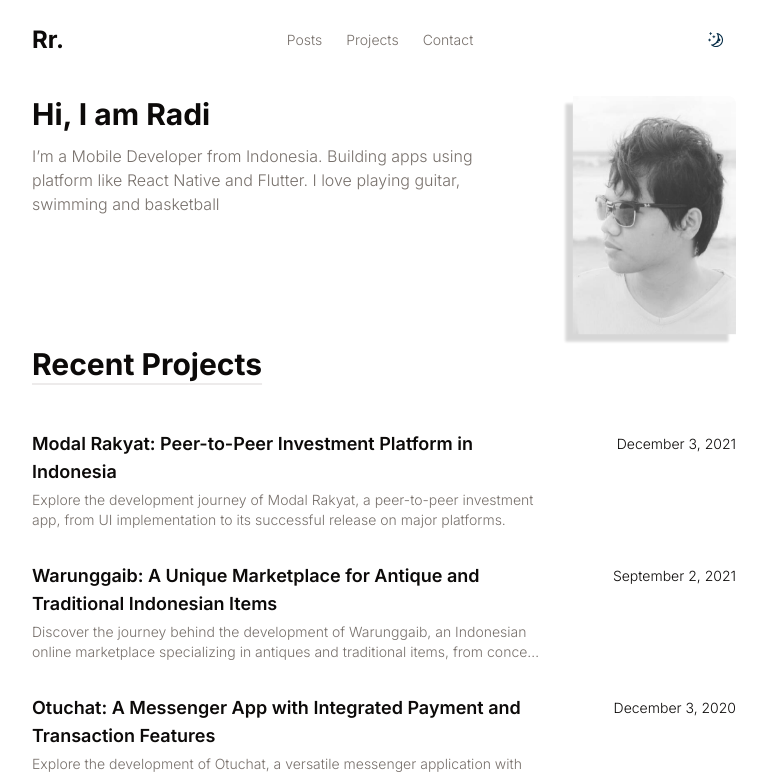
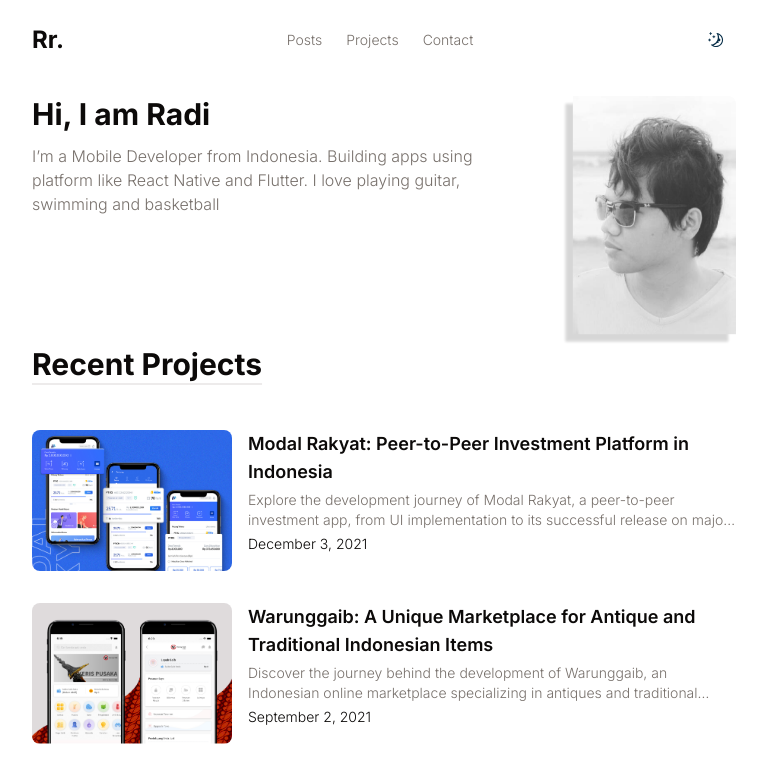
Before and after one commit to RadiRS/personal-website, a Next.js app: page / in a window 1280 px wide. Shown: the top 774 px of the page, without its empty margins (256-1023 px from the left). Built offline with nearby package versions, Linux system fonts and the light colour scheme.

Commit message:
feat: add image section at projects component

```diff
--- a/components/app/projects.tsx
+++ b/components/app/projects.tsx
@@ -1,4 +1,5 @@
 import Link from 'next/link';
+import Image from 'next/image';
 
 import { formatDate } from '@/lib/utils';
 import { ProjectMetaData } from '@/lib/project';
@@ -16,18 +17,26 @@ const Projects = ({ data }: ProjectsProps) => {
             href={`/projects/${project.slug}`}
             className='flex flex-col justify-between gap-x-4 gap-y-1 sm:flex-row'
           >
+            {!!project.image && (
+              <Image
+                alt={project.slug}
+                src={project.image}
+                width={200}
+                height={200}
+                className='rounded-lg'
+              />
+            )}
             <div className='max-w-lg'>
               <p className='text-lg font-semibold'>{project.title}</p>
               <p className='mt-1 line-clamp-2 text-sm font-light text-muted-foreground'>
                 {project.summary}
               </p>
+              {!!project.publishedAt && (
+                <p className='mt-1 text-sm font-light'>
+                  {formatDate(project.publishedAt)}
+                </p>
+              )}
             </div>
-
-            {!!project.publishedAt && (
-              <p className='mt-1 text-sm font-light'>
-                {formatDate(project.publishedAt)}
-              </p>
-            )}
           </Link>
         </li>
       ))}
```
